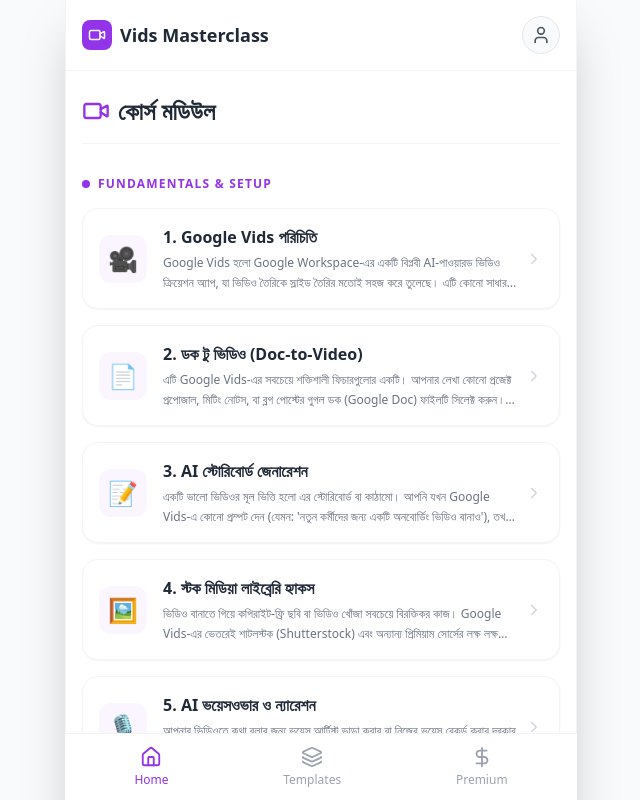
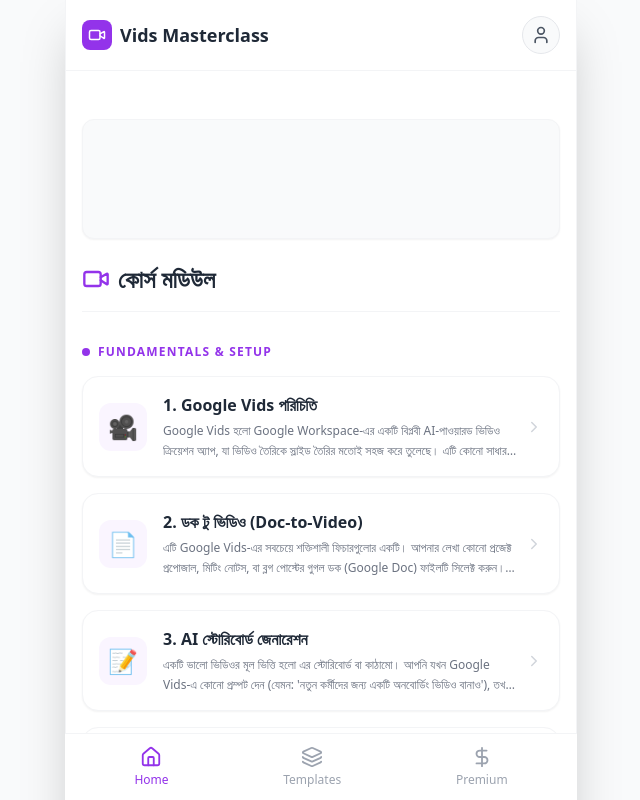
Before and after one commit to economist-bd/google-vids-masterclass, a React (Create React App) app: page / in a window 1280 px wide. Both pictures are taken after a click on the button "শেখা শুরু করুন". Shown: the top 800 px of the page, without its empty margins (319-959 px from the left). Built offline with nearby package versions, Linux system fonts and the light colour scheme.

Commit message:
Update App.js

```diff
--- a/src/App.js
+++ b/src/App.js
@@ -342,10 +342,17 @@
   </div>
 );
 
+// আপনার NativeAd কম্পোনেন্টটি উপরে যেমন ছিল তেমনই থাকবে
+// শুধু নিচের ChapterList অংশটুকু আপডেট করুন:
+
 const ChapterList = ({ onSelectChapter }) => {
   return (
     <div className="pb-24 pt-6 px-4 max-w-lg mx-auto">
-      <div className="flex items-center gap-2 mb-8 border-b border-gray-100 pb-4">
+
+      {/* ১. এইখানে অ্যাডটি বসিয়ে দিন, তাহলে এরর চলে যাবে */}
+      <NativeAd />
+
+      <div className="flex items-center gap-2 mb-8 border-b border-gray-100 pb-4 mt-6">
         <Video className="text-purple-600" size={28} />
         <h2 className="text-2xl font-bold text-gray-800">কোর্স মডিউল</h2>
       </div>
@@ -364,19 +371,15 @@
                 onClick={() => onSelectChapter(chapter)}
                 className="bg-white p-4 rounded-2xl shadow-sm border border-gray-100 flex items-center justify-between cursor-pointer hover:shadow-md hover:border-purple-100 transition-all"
               >
-                <div className="flex items-center gap-4 w-full"> {/* w-full যোগ করা হয়েছে */}
-                  <div className="bg-purple-50 text-2xl w-12 h-12 flex-shrink-0 flex items-center justify-center rounded-xl text-purple-600"> {/* flex-shrink-0 যোগ করা হয়েছে */}
+                <div className="flex items-center gap-4 w-full">
+                  <div className="bg-purple-50 text-2xl w-12 h-12 flex-shrink-0 flex items-center justify-center rounded-xl text-purple-600">
                     {chapter.icon}
                   </div>
                   <div className="flex-1 min-w-0">
                     <h4 className="font-bold text-gray-800 text-sm md:text-base truncate">{chapter.id}. {chapter.title}</h4>
-
-                    {/* 👇 মূল পরিবর্তন এখানে করা হয়েছে 👇 */}
                     <p className="text-xs text-gray-500 line-clamp-2 leading-relaxed mt-1">
                       {chapter.concept}
                     </p>
-                    {/* 👆 truncate সরিয়ে line-clamp-2 দেওয়া হয়েছে 👆 */}
-
                   </div>
                 </div>
                 <ChevronRight size={18} className="text-gray-300 flex-shrink-0 ml-2" />
```
